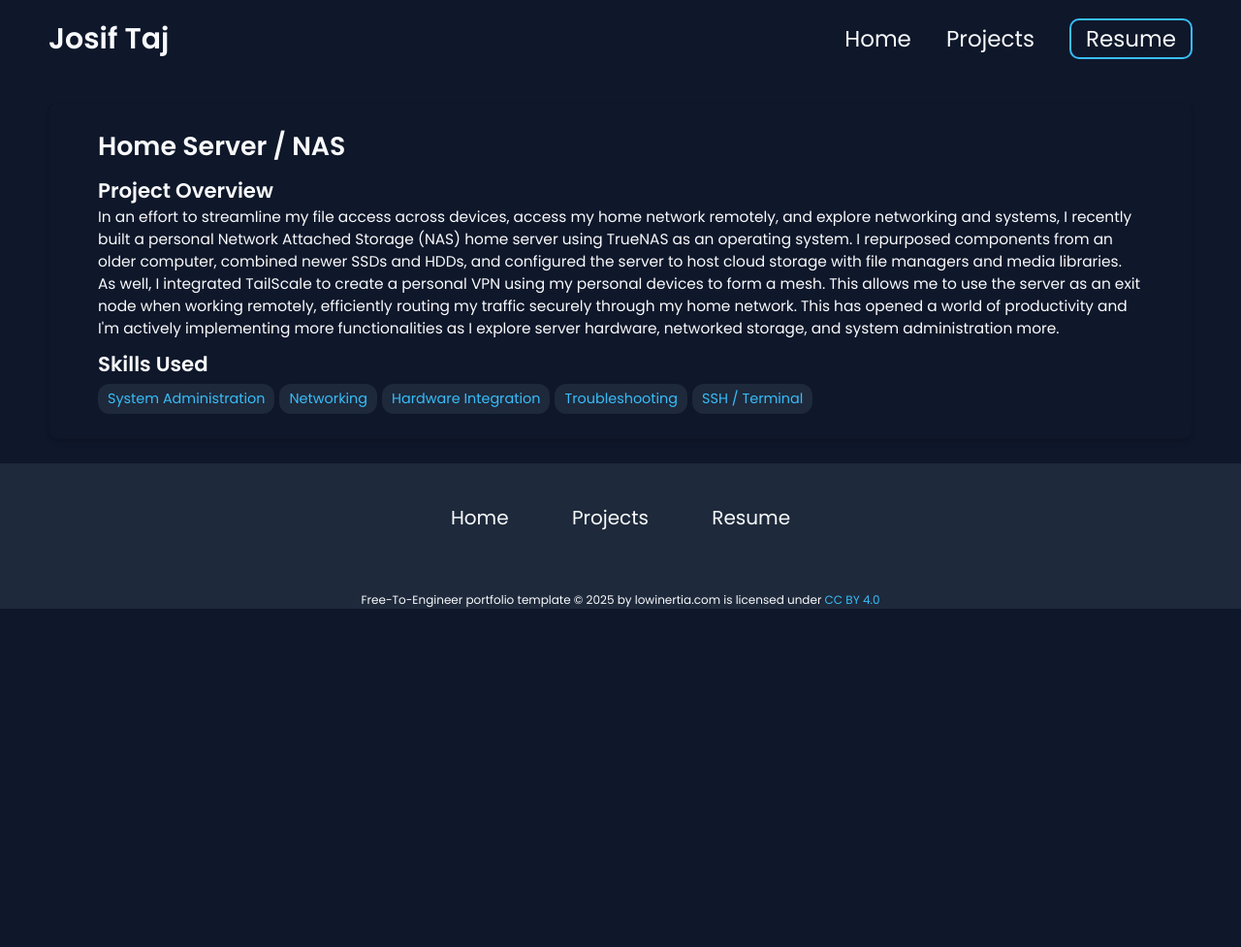
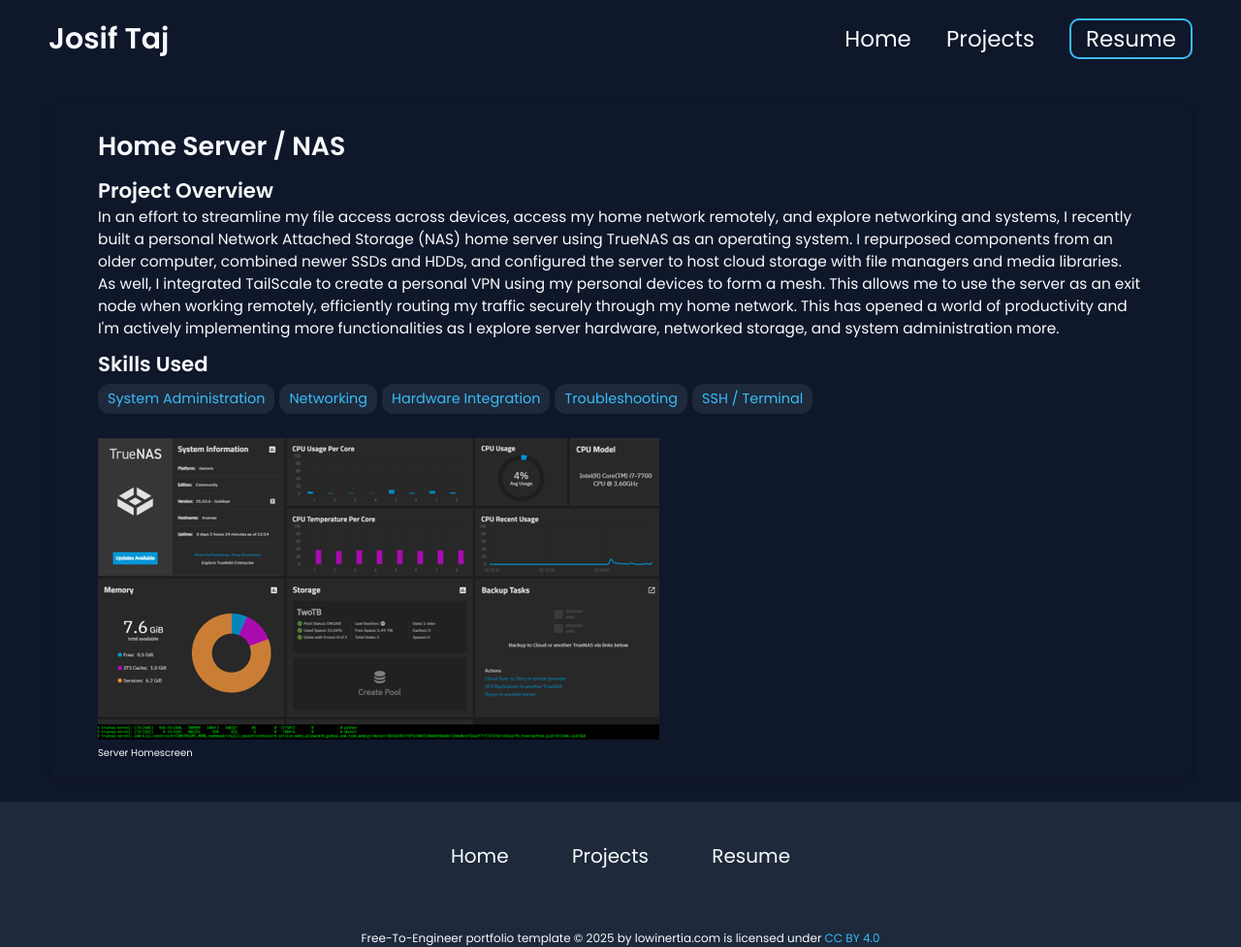
Before and after one commit to JosifTaj/josiftaj.github.io, a Jekyll site: the page built from _projects/Home-Server-Project/index.md, in a window 1280 px wide. Shown: the whole page at 97% size. Built offline with Jekyll 4.4.1, drawn with Linux system fonts in a browser that asks for light colours; before the commit the page ends 900 px from its top, so only the background shows below that.

Commit message:
Add image gallery for TrueNAS OS
Added an image gallery for the TrueNAS OS screenshot.

```diff
--- a/_projects/Home-Server-Project/index.md
+++ b/_projects/Home-Server-Project/index.md
@@ -10,3 +10,6 @@ skills:
 - SSH / Terminal
 main-image: /TrueNAS OS.png
 ---
+
+{% include image-gallery.html images="TrueNAS OS.png" height="500" %}
+<span style="font-size: 10px">Server Homescreen</span>
```
